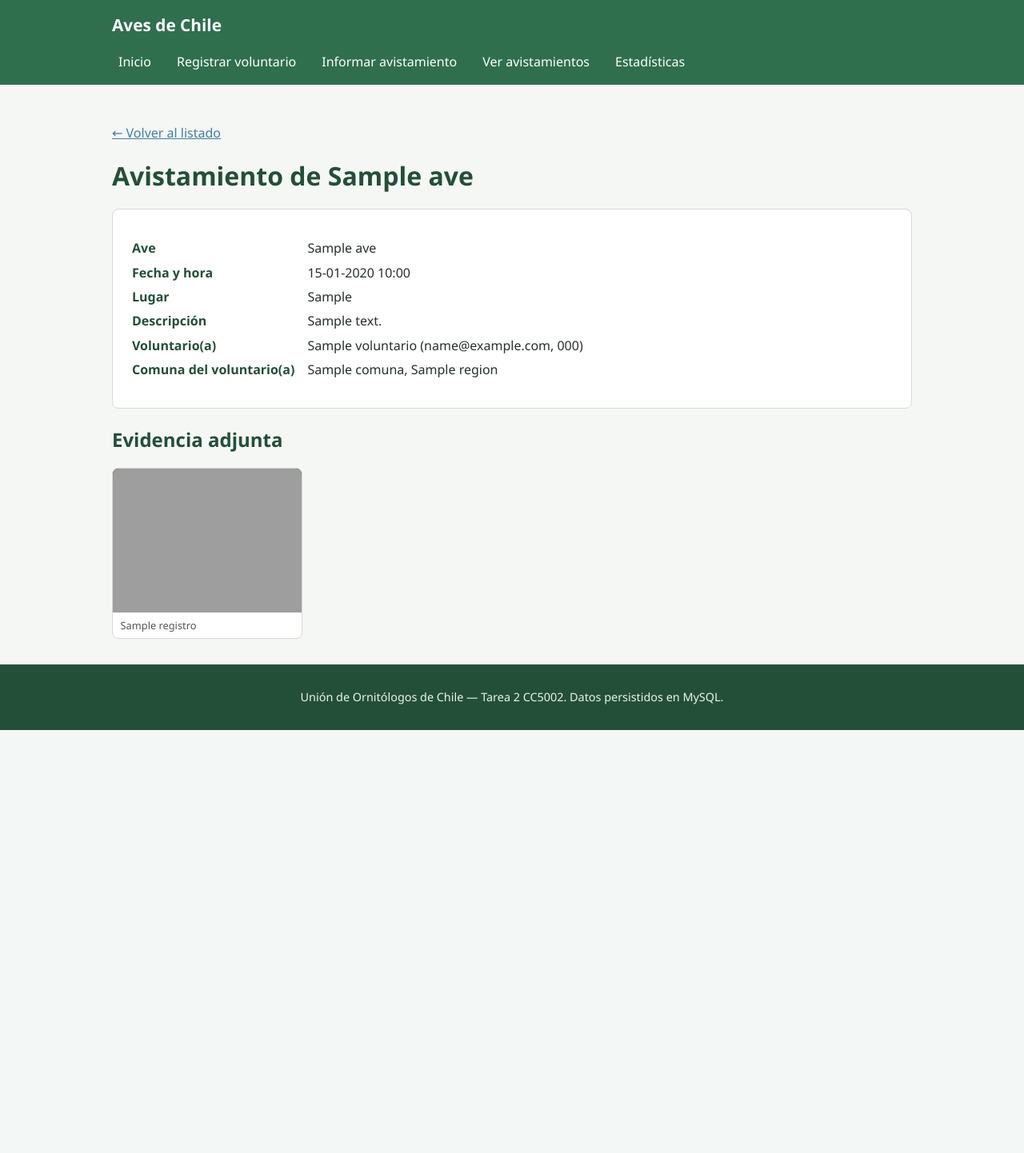
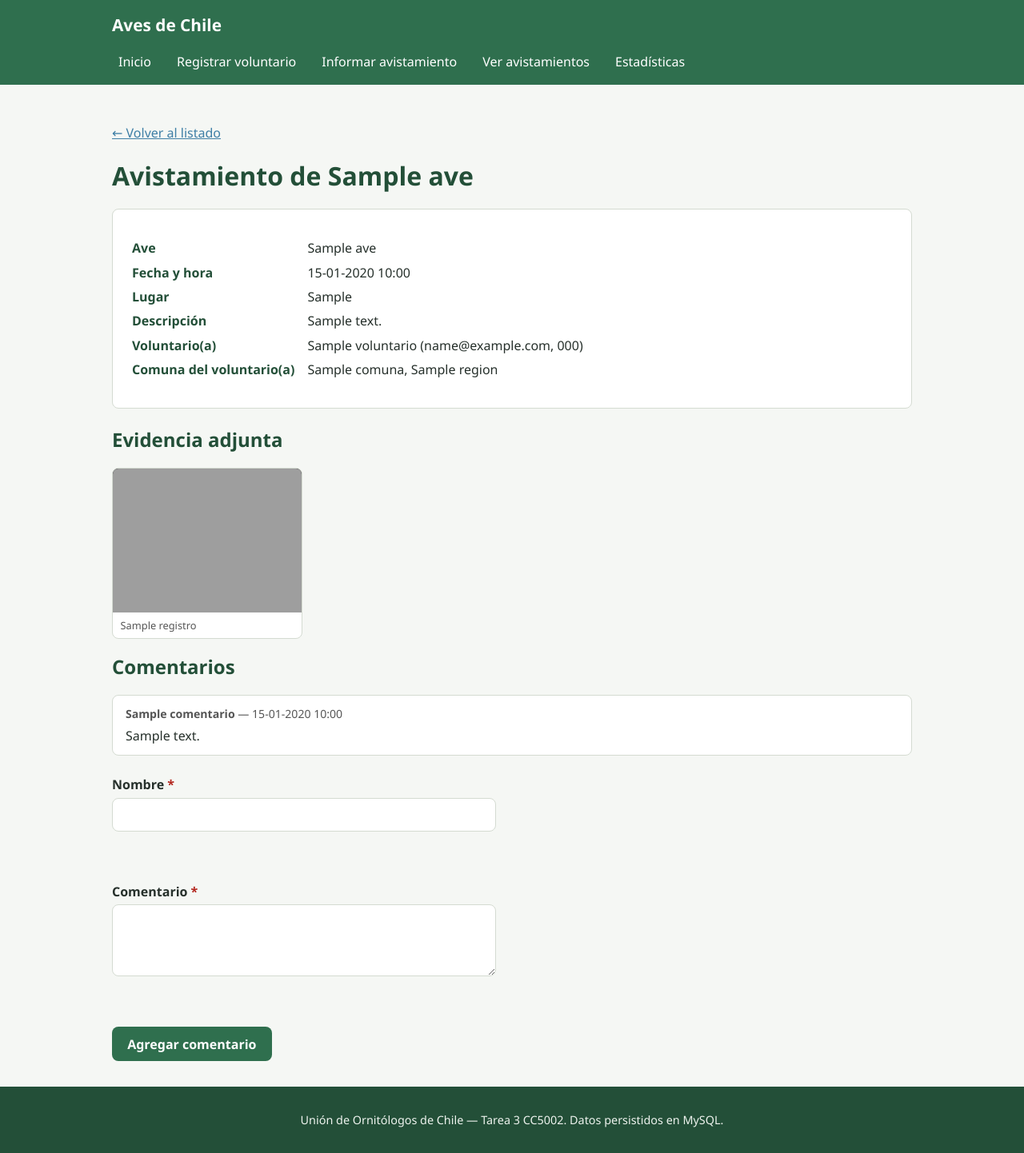
Before and after one commit to thomasjackson-ops/desarrollo_web_thomas_jackson, a Flask app: page /avistamientos/1 in a window 1280 px wide. Shown: the whole page at 80% size. Before the commit the page ends 913 px from the top, so only its background shows below. Run offline with Flask 3, Linux system fonts and the light colour scheme; tables that the repository leaves empty hold one stand-in row (values such as "Sample post"); parts of the project's set-up code (start-up, migrations or seed data) failed here and were passed over; grey boxes are pictures that could not be loaded.

Commit message:
cambios para la T3

```diff
--- a/models.py
+++ b/models.py
@@ -83,3 +83,21 @@ class Registro(db.Model):
         # muestra con <img> o con <video>
         extension = self.nombre_archivo.rsplit(".", 1)[-1].lower() if "." in self.nombre_archivo else ""
         return extension in {"mp4", "mov", "webm", "ogg"}
+
+
+class Comentario(db.Model):
+    __tablename__ = "comentario"
+
+    id = db.Column(db.Integer, primary_key=True)
+    nombre = db.Column(db.String(80), nullable=False)
+    texto = db.Column(db.String(300), nullable=False)
+    fecha = db.Column(db.DateTime, nullable=False, default=datetime.now)
+    avistamiento_id = db.Column(db.Integer, db.ForeignKey("avistamiento.id"), nullable=False)
+
+    def a_dict(self):
+        # Lo que le mandamos al JS cuando pide el listado por fetch
+        return {
+            "nombre": self.nombre,
+            "texto": self.texto,
+            "fecha": self.fecha.strftime("%d-%m-%Y %H:%M"),
+        }
--- a/routes/avistamientos.py
+++ b/routes/avistamientos.py
@@ -1,17 +1,19 @@
 import os
 import uuid
 
-from flask import Blueprint, current_app, flash, redirect, render_template, request, url_for
+from flask import Blueprint, current_app, flash, jsonify, redirect, render_template, request, url_for
 from werkzeug.utils import secure_filename
 
 from extensions import db
-from models import Ave, Avistamiento, Registro, Voluntario
+from models import Ave, Avistamiento, Comentario, Registro, Voluntario
 from validadores import (
     combinar_fecha_hora,
     validar_archivos,
     validar_descripcion,
     validar_fecha_hora_avistamiento,
     validar_lugar,
+    validar_nombre_comentarista,
+    validar_texto_comentario,
 )
 
 bp = Blueprint("avistamientos", __name__, url_prefix="/avistamientos")
@@ -215,3 +217,44 @@ def listado():
 def detalle(avistamiento_id):
     avistamiento = Avistamiento.query.get_or_404(avistamiento_id)
     return render_template("detalle.html", active="listado", avistamiento=avistamiento)
+
+
+# --- Comentarios: estas dos rutas las consume comentarios.js via fetch, ---
+# --- nunca se renderiza un template desde acá, siempre responden JSON ---
+
+@bp.route("/<int:avistamiento_id>/comentarios", methods=["GET"])
+def listar_comentarios(avistamiento_id):
+    # 404 si mandan un id de avistamiento que no existe, antes de ir a buscar nada
+    Avistamiento.query.get_or_404(avistamiento_id)
+    comentarios = (
+        Comentario.query.filter_by(avistamiento_id=avistamiento_id)
+        .order_by(Comentario.fecha.asc())
+        .all()
+    )
+    return jsonify([c.a_dict() for c in comentarios])
+
+
+@bp.route("/<int:avistamiento_id>/comentarios", methods=["POST"])
+def agregar_comentario(avistamiento_id):
+    Avistamiento.query.get_or_404(avistamiento_id)
+
+    # comentarios.js manda JSON, pero dejo request.form como respaldo por si
+    # alguien prueba esto con curl mandando form-urlencoded en vez de json
+    datos = request.get_json(silent=True) or request.form
+    nombre = (datos.get("nombre") or "").strip()
+    texto = (datos.get("texto") or "").strip()
+
+    errores = {}
+    if not validar_nombre_comentarista(nombre):
+        errores["nombre"] = "El nombre debe tener entre 3 y 50 caracteres."
+    if not validar_texto_comentario(texto):
+        errores["texto"] = "El comentario debe tener entre 5 y 300 caracteres."
+
+    if errores:
+        return jsonify({"errores": errores}), 400
+
+    comentario = Comentario(nombre=nombre, texto=texto, avistamiento_id=avistamiento_id)
+    db.session.add(comentario)
+    db.session.commit()
+
+    return jsonify(comentario.a_dict()), 201
--- a/static/css/estilos.css
+++ b/static/css/estilos.css
@@ -430,10 +430,37 @@ dl.detalle-avistamiento dd {
   margin: 0;
 }
 
-/* Gráficos SVG de estadísticas (para la Tarea 3) */
-.grafico-svg {
-  width: 100%;
-  height: auto;
+/* Gráficos de estadísticas (Chart.js, Tarea 3) */
+.contenedor-grafico {
+  position: relative;
+  height: 320px;
+  max-width: 100%;
+}
+
+/* Comentarios en el detalle de avistamiento */
+.lista-comentarios {
+  list-style: none;
+  margin: 0 0 1.5rem;
+  padding: 0;
+  display: grid;
+  gap: 0.75rem;
+}
+
+.lista-comentarios li {
+  background-color: var(--color-superficie);
+  border: 1px solid var(--color-borde);
+  border-radius: var(--radio);
+  padding: 0.75rem 1rem;
+}
+
+.lista-comentarios .comentario-encabezado {
+  margin: 0 0 0.3rem;
+  font-size: 0.88rem;
+  color: #555;
+}
+
+.lista-comentarios li p:last-child {
+  margin: 0;
 }
 
 @media (max-width: 640px) {
--- /dev/null
+++ b/static/js/comentarios.js
@@ -0,0 +1,105 @@
+// Tanto el listado como el alta de comentarios van por fetch, nunca por un
+// render de Jinja ni un submit normal de formulario (así lo pide el
+// enunciado). Ojo con el XSS acá: el texto del comentario lo escribe
+// cualquier visitante y lo insertamos en el DOM nosotros mismos con JS, asi
+// que todo se mete con textContent, nunca con innerHTML + texto concatenado.
+document.addEventListener("DOMContentLoaded", function () {
+  const seccion = document.getElementById("seccion-comentarios");
+  if (!seccion) return;
+
+  const avistamientoId = seccion.dataset.avistamientoId;
+  const urlComentarios = "/avistamientos/" + avistamientoId + "/comentarios";
+  const lista = document.getElementById("lista-comentarios");
+  const formulario = document.getElementById("formulario-comentario");
+
+  function renderizarComentarios(comentarios) {
+    lista.innerHTML = "";
+    if (comentarios.length === 0) {
+      const li = document.createElement("li");
+      li.textContent = "Todavía no hay comentarios en este avistamiento.";
+      lista.appendChild(li);
+      return;
+    }
+    comentarios.forEach(function (c) {
+      const li = document.createElement("li");
+
+      const encabezado = document.createElement("p");
+      encabezado.className = "comentario-encabezado";
+      const nombre = document.createElement("strong");
+      nombre.textContent = c.nombre;
+      encabezado.appendChild(nombre);
+      encabezado.appendChild(document.createTextNode(" — " + c.fecha));
+
+      const texto = document.createElement("p");
+      texto.textContent = c.texto;
+
+      li.appendChild(encabezado);
+      li.appendChild(texto);
+      lista.appendChild(li);
+    });
+  }
+
+  function cargarComentarios() {
+    fetch(urlComentarios)
+      .then(function (resp) { return resp.json(); })
+      .then(renderizarComentarios)
+      .catch(function () {
+        lista.innerHTML = "";
+        const li = document.createElement("li");
+        li.textContent = "No se pudieron cargar los comentarios.";
+        lista.appendChild(li);
+      });
+  }
+
+  cargarComentarios();
+
+  formulario.addEventListener("submit", function (evento) {
+    evento.preventDefault();
+
+    const nombre = document.getElementById("nombre-comentario").value.trim();
+    const texto = document.getElementById("texto-comentario").value.trim();
+    const mensaje = document.getElementById("mensaje-comentario");
+    mensaje.textContent = "";
+
+    let esValido = true;
+    if (nombre.length < 3 || nombre.length > 50) {
+      mostrarError("nombre-comentario", "error-nombre-comentario", "El nombre debe tener entre 3 y 50 caracteres.");
+      esValido = false;
+    } else {
+      limpiarError("nombre-comentario", "error-nombre-comentario");
+    }
+
+    if (texto.length < 5) {
+      mostrarError("texto-comentario", "error-texto-comentario", "El comentario debe tener al menos 5 caracteres.");
+      esValido = false;
+    } else {
+      limpiarError("texto-comentario", "error-texto-comentario");
+    }
+
+    if (!esValido) return;
+
+    fetch(urlComentarios, {
+      method: "POST",
+      headers: { "Content-Type": "application/json" },
+      body: JSON.stringify({ nombre: nombre, texto: texto })
+    })
+      .then(function (resp) {
+        return resp.json().then(function (cuerpo) { return { ok: resp.ok, cuerpo: cuerpo }; });
+      })
+      .then(function (resultado) {
+        if (!resultado.ok) {
+          const errores = resultado.cuerpo.errores || {};
+          if (errores.nombre) mostrarError("nombre-comentario", "error-nombre-comentario", errores.nombre);
+          if (errores.texto) mostrarError("texto-comentario", "error-texto-comentario", errores.texto);
+          mensaje.innerHTML = '<div class="mensaje-formulario error">Revisa los campos marcados en rojo.</div>';
+          return;
+        }
+        formulario.reset();
+        mensaje.innerHTML = '<div class="mensaje-formulario exito">Comentario agregado.</div>';
+        cargarComentarios(); // recargo la lista entera, mas facil que armar solo la fila nueva
+      })
+      .catch(function () {
+        mensaje.innerHTML = '<div class="mensaje-formulario error">No se pudo enviar el comentario, intenta de nuevo.</div>';
+      });
+  });
+});
--- a/templates/base.html
+++ b/templates/base.html
@@ -36,7 +36,7 @@
   </main>
 
   <footer>
-    <p>Unión de Ornitólogos de Chile — Tarea 2 CC5002. Datos persistidos en MySQL.</p>
+    <p>Unión de Ornitólogos de Chile — Tarea 3 CC5002. Datos persistidos en MySQL.</p>
   </footer>
 
   {% block scripts %}{% endblock %}
--- a/templates/detalle.html
+++ b/templates/detalle.html
@@ -55,4 +55,35 @@
       <p>Este avistamiento no tiene evidencia adjunta.</p>
     {% endif %}
   </section>
+
+  <section aria-labelledby="titulo-comentarios" id="seccion-comentarios" data-avistamiento-id="{{ avistamiento.id }}">
+    <h2 id="titulo-comentarios">Comentarios</h2>
+
+    <ul id="lista-comentarios" class="lista-comentarios">
+      <li>Cargando comentarios…</li>
+    </ul>
+
+    <div id="mensaje-comentario" role="alert"></div>
+
+    <form id="formulario-comentario" novalidate>
+      <div class="campo">
+        <label for="nombre-comentario">Nombre <span class="obligatorio">*</span></label>
+        <input type="text" id="nombre-comentario" name="nombre" maxlength="50">
+        <p class="error" id="error-nombre-comentario"></p>
+      </div>
+
+      <div class="campo">
+        <label for="texto-comentario">Comentario <span class="obligatorio">*</span></label>
+        <textarea id="texto-comentario" name="texto" rows="3" cols="40" maxlength="300"></textarea>
+        <p class="error" id="error-texto-comentario"></p>
+      </div>
+
+      <button type="submit">Agregar comentario</button>
+    </form>
+  </section>
 {% endblock %}
+
+{% block scripts %}
+  <script src="{{ url_for('static', filename='js/validaciones.js') }}"></script>
+  <script src="{{ url_for('static', filename='js/comentarios.js') }}"></script>
+{% endblock %}
```
Also changed, not shown: bdds_y_modelorelacional/tabla-comentario.sql (added, +14 -0 lines), routes/main.py (+50 -5 lines), static/js/estadisticas.js (added, +76 -0 lines), templates/estadisticas.html (+28 -8 lines), validadores.py (+15 -0 lines), README.md, 1 other file.
